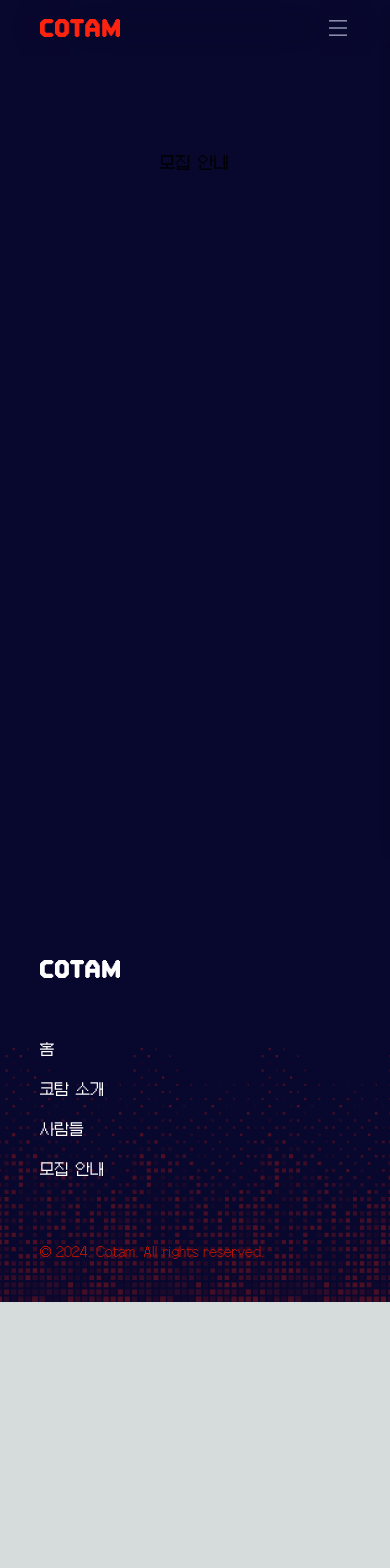
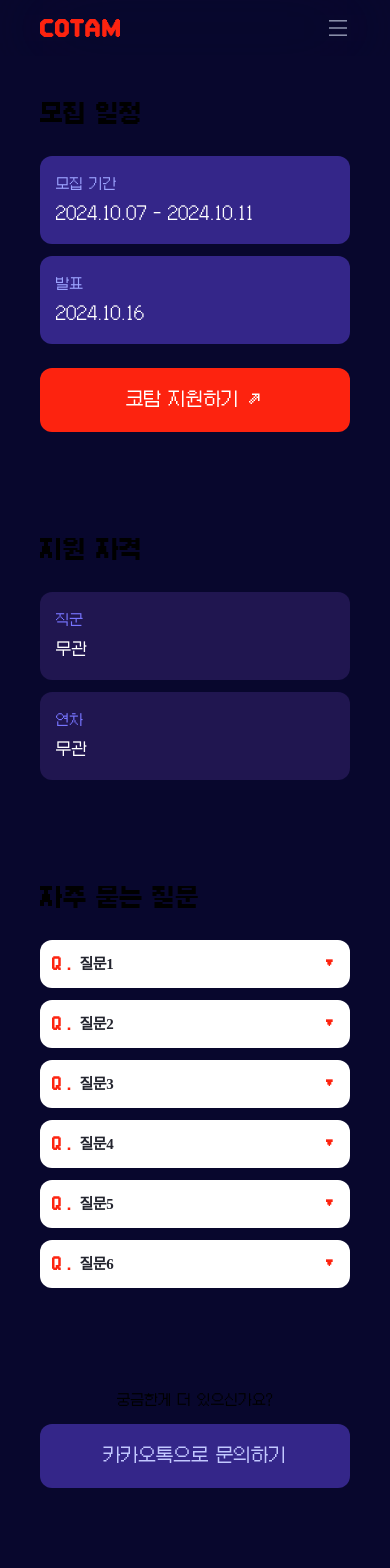
Before and after one commit to JANGSEYEONG/COTAM, a Next.js app: page /recruit in a window 390 px wide. Shown: the top 1568 px of the page. Before the commit the page ends 1302 px from the top, so only its background shows below. Built offline with nearby package versions, Linux system fonts and the light colour scheme.

Commit message:
refactor: FAQAccordiaon 태그 변경 및 클릭 이벤트 최상단으로 변경

```diff
--- a/src/app/_components/Header.tsx
+++ b/src/app/_components/Header.tsx
@@ -1,4 +1,6 @@
 'use client';
+
+import { cn } from '@/lib/utils';
 
 import Link from 'next/link';
 import { usePathname } from 'next/navigation';
@@ -11,7 +13,7 @@ const Header = () => {
   const pathname = usePathname();
 
   return (
-    <header className="sticky top-0 flex h-14 w-full items-center justify-between px-10 backdrop-blur-[50px] lg:h-[60px] lg:w-[1024px] lg:justify-start lg:gap-[60px]">
+    <header className="sticky top-0 z-40 flex h-14 w-full items-center justify-between px-10 backdrop-blur-[50px] lg:h-[60px] lg:justify-start lg:gap-[60px] lg:px-[calc((100%-1024px)/2+40px)]">
       <Link href={ROUTES.HOME.PATH}>
         <Cotam className="h-[18px] w-20 cursor-pointer text-cotam-red-60" />
       </Link>
@@ -19,14 +21,14 @@ const Header = () => {
       {/* 데스크톱 메뉴 (lg 이상에서만 표시) */}
       <ul className="hidden items-center gap-[60px] text-white pretandard-subtitle-1 lg:flex">
         {Object.values(ROUTES).map((ROUTE) => (
-          <li key={ROUTE.PATH} className={pathname === ROUTE.PATH ? 'text-cotam-red-60' : ''}>
+          <li key={ROUTE.PATH} className={cn(pathname === ROUTE.PATH && 'text-cotam-red-60')}>
             <Link href={ROUTE.PATH}>{ROUTE.LABEL}</Link>
           </li>
         ))}
       </ul>
 
       {/* 모바일 햄버거 메뉴 (lg 미만에서만 표시) */}
-      <MenuButton className="lg:hidden" pathname={pathname} />
+      <MenuButton pathname={pathname} className="lg:hidden" />
     </header>
   );
 };
--- a/src/app/layout.tsx
+++ b/src/app/layout.tsx
@@ -39,7 +39,7 @@ export default function RootLayout({
   return (
     <html lang="ko">
       <body className={galmuri.variable}>
-        <div className="relative overflow-x-hidden bg-cotam-blue-100 flex-col-center">
+        <div className="relative bg-cotam-blue-100 flex-col-center">
           <Header />
           {children}
           <Footer />
--- /dev/null
+++ b/src/app/recruit/constant.ts
@@ -0,0 +1,8 @@
+export const FAQList = [
+  { question: '질문1', answer: '답1' },
+  { question: '질문2', answer: '답2' },
+  { question: '질문3', answer: '답3' },
+  { question: '질문4', answer: '답4' },
+  { question: '질문5', answer: '답5' },
+  { question: '질문6', answer: '답6' },
+];
--- a/src/app/recruit/page.tsx
+++ b/src/app/recruit/page.tsx
@@ -1,4 +1,10 @@
 import { Metadata } from 'next';
+
+import Button from '@/components/common/Button';
+import FAQAccordion from '@/components/common/FAQAccordion';
+import DescriptionCard from '@/components/common/DescriptionCard';
+
+import { FAQList } from './constant';
 
 export async function generateMetadata(): Promise<Metadata> {
   return {
@@ -7,5 +13,55 @@ export async function generateMetadata(): Promise<Metadata> {
 }
 
 export default function Recruit() {
-  return <main className="flex min-h-screen gap-6 p-24">모집 안내</main>;
+  return (
+    <main className="box-border flex min-h-screen w-full flex-col gap-y-[100px] p-10 lg:w-[1024px]">
+      <section aria-label="모집 일정" className="flex flex-col gap-y-6">
+        <h2 className="galmuri11-headline-3">모집 일정</h2>
+        <div className="flex flex-col gap-y-6">
+          <div className="flex flex-col gap-3 md:flex-row">
+            <DescriptionCard
+              variant="lightBlue"
+              title="모집 기간"
+              contents="2024.10.07 - 2024.10.11"
+              className="flex-1"
+            />
+            <DescriptionCard
+              variant="lightBlue"
+              title="발표"
+              contents="2024.10.16"
+              className="flex-1"
+            />
+          </div>
+          <a href="/" target="_blank" rel="noopener noreferrer">
+            <Button className="w-full">코탐 지원하기 ⇗</Button>
+          </a>
+        </div>
+      </section>
+      <section aria-label="지원 자격" className="flex flex-col gap-y-6">
+        <h2 className="galmuri11-headline-3">지원 자격</h2>
+        <div className="flex flex-col gap-3 md:flex-row">
+          <DescriptionCard title="직군" contents="무관" className="flex-1" />
+          <DescriptionCard title="연차" contents="무관" className="flex-1" />
+        </div>
+      </section>
+      <section aria-label="자주 묻는 질문" className="flex flex-col gap-y-6">
+        <h2 className="galmuri11-headline-3">자주 묻는 질문</h2>
+        <ul className="flex flex-col gap-y-3">
+          {FAQList.map(({ question, answer }) => (
+            <li key={question}>
+              <FAQAccordion questionText={question} answerText={answer} />
+            </li>
+          ))}
+        </ul>
+      </section>
+      <section aria-label="문의하기" className="gap-3 flex-col-center">
+        <p className="galmuri11-body-3">궁금한게 더 있으신가요?</p>
+        <a className="w-full" href="" target="_blank" rel="noopener noreferrer">
+          <Button variant="blue" className="w-full">
+            카카오톡으로 문의하기
+          </Button>
+        </a>
+      </section>
+    </main>
+  );
 }
--- a/src/components/common/DescriptionCard.tsx
+++ b/src/components/common/DescriptionCard.tsx
@@ -1,18 +1,40 @@
 import { cn } from '@/lib/utils';
+import { cva, VariantProps } from 'class-variance-authority';
+import { forwardRef } from 'react';
 
-interface Props {
+const descriptionCardVariants = cva(
+  'flex flex-col gap-1 rounded-xl p-4', // 공통 클래스
+  {
+    variants: {
+      variant: {
+        darkBlue: 'bg-cotam-blue-95 text-cotam-blue-40', // 배경색, 타이틀색
+        lightBlue: 'bg-cotam-blue-90 text-cotam-blue-30',
+      },
+    },
+    defaultVariants: {
+      variant: 'darkBlue',
+    },
+  },
+);
+
+interface Props
+  extends React.HTMLAttributes<HTMLDivElement>,
+    VariantProps<typeof descriptionCardVariants> {
   title: string;
   contents: string;
-  className?: string;
 }
 
-const DescriptionCard = ({ title, contents, className }: Props) => {
-  return (
-    <div className={cn('flex flex-col gap-1 rounded-xl bg-cotam-blue-95 p-4', className)}>
-      <label className="text-cotam-blue-40 galmuri11-body-3">{title}</label>
-      <p className="text-white galmuri11-body-1">{contents}</p>
-    </div>
-  );
-};
+const DescriptionCard = forwardRef<HTMLDivElement, Props>(
+  ({ className, variant, title, contents, ...props }, ref) => {
+    return (
+      <div ref={ref} className={cn(descriptionCardVariants({ variant }), className)} {...props}>
+        <label className="galmuri11-body-3">{title}</label>
+        <p className="text-white galmuri11-body-1">{contents}</p>
+      </div>
+    );
+  },
+);
+
+DescriptionCard.displayName = 'DescriptionCard';
 
 export default DescriptionCard;
--- a/src/components/common/FAQAccordion.tsx
+++ b/src/components/common/FAQAccordion.tsx
@@ -12,46 +12,41 @@ interface Props {
 const FAQAccordion = ({ className, questionText, answerText }: Props) => {
   const [isOpen, toggleIsOpen] = useReducer((state: boolean) => !state, false);
 
-  const handleClick = () => {
-    toggleIsOpen();
-  };
+  return (
+    <div
+      className={cn(
+        'relative box-border flex w-full cursor-pointer flex-col rounded-[12px] bg-white p-3',
+        className,
+      )}
+      onClick={toggleIsOpen}>
+      <div className="items-top flex flex-row gap-2">
+        <span className="min-w-fit text-cotam-red-60 galmuri11-body-2-bold">Q .</span>
+        <h3 className="w-[210px] text-cotam-gray-95 pretandard-subtitle-2 md:w-[90%]">
+          {questionText}
+        </h3>
+      </div>
 
-  return (
-    <article
-      className={cn(
-        'relative box-border flex w-full flex-col rounded-[12px] bg-white p-3',
-        className,
-      )}>
-      <h3 className="items-top flex flex-row gap-2">
-        <span className="min-w-fit text-cotam-red-60 galmuri11-body-2-bold">Q .</span>
-        <div className="w-[210px] text-cotam-gray-95 pretandard-subtitle-2 md:w-[90%]">
-          {questionText}
-        </div>
-      </h3>
-
-      <p
-        className={`overflow-hidden transition-all duration-200 ease-in-out ${
-          isOpen ? 'max-h-[1000px]' : 'max-h-0'
-        }`}>
+      <div
+        className={cn(
+          'overflow-hidden transition-all duration-200 ease-in-out',
+          isOpen ? 'max-h-[1000px]' : 'max-h-0',
+        )}>
         <div className="my-[12px] h-[1px] w-full bg-cotam-gray-10" />
         <div className="items-top flex flex-row gap-2">
           <span className="min-w-fit font-bold text-cotam-blue-50 galmuri11-body-2-bold">A .</span>
-          <div className="w-[210px] text-cotam-gray-80 pretandard-body-3 md:w-[90%]">
-            {answerText}
-          </div>
+          <p className="w-[210px] text-cotam-gray-80 pretandard-body-3 md:w-[90%]">{answerText}</p>
         </div>
-      </p>
+      </div>
 
       <span
-        className={`absolute bottom-[12px] right-[12px] w-fit cursor-pointer transition-transform duration-300 ${
-          isOpen ? 'rotate-180 text-cotam-blue-50' : 'text-cotam-red-60'
-        }`}
-        onClick={handleClick}>
+        className={cn(
+          'absolute bottom-[12px] right-[12px] w-fit transition-transform duration-300',
+          isOpen ? 'rotate-180 text-cotam-blue-50' : 'text-cotam-red-60',
+        )}>
         ▾
       </span>
-    </article>
+    </div>
   );
 };
 
-FAQAccordion.displayName = 'FAQAccordion';
 export default FAQAccordion;
--- a/src/components/common/MenuButton.tsx
+++ b/src/components/common/MenuButton.tsx
@@ -6,15 +6,15 @@ import Hamburger from '../../../public/assets/icons/Hamburger.svg';
 import MenuDrawer from './MenuDrawer';
 
 interface MenuButtonProps extends React.HTMLAttributes<HTMLDivElement> {
+  pathname: string;
   className?: string;
-  pathname: string;
 }
 
-const MenuButton = ({ className, pathname, ...props }: MenuButtonProps) => {
+const MenuButton = ({ pathname, className, ...props }: MenuButtonProps) => {
   const [isOpen, toggleIsOpen] = useReducer((prev) => !prev, false);
 
   return (
-    <div {...props} className={className}>
+    <div className={className} {...props}>
       <Hamburger className="h-6 w-6 cursor-pointer" onClick={toggleIsOpen} />
       <MenuDrawer isOpen={isOpen} onClose={toggleIsOpen} pathname={pathname} />
     </div>
```
Also changed, not shown: src/components/common/MenuDrawer.tsx (+14 -12 lines).
